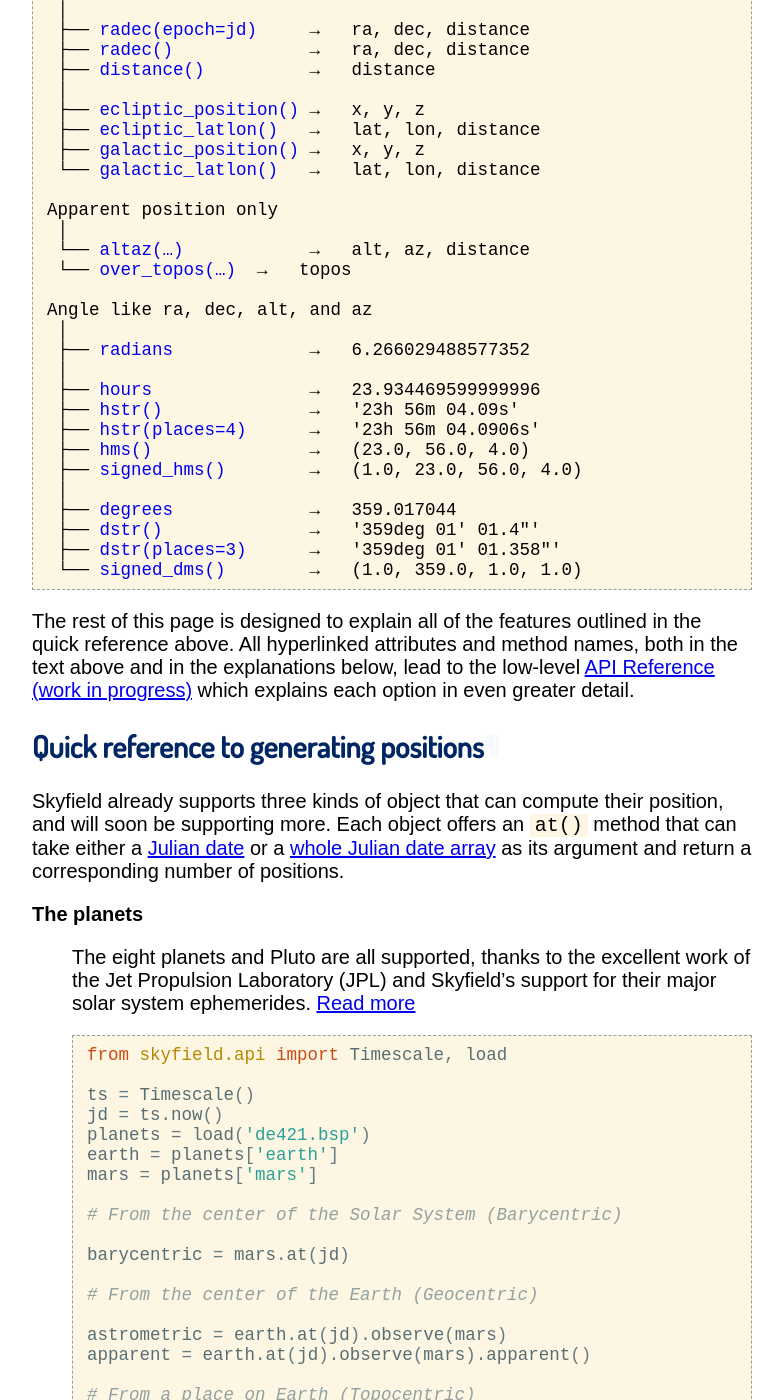
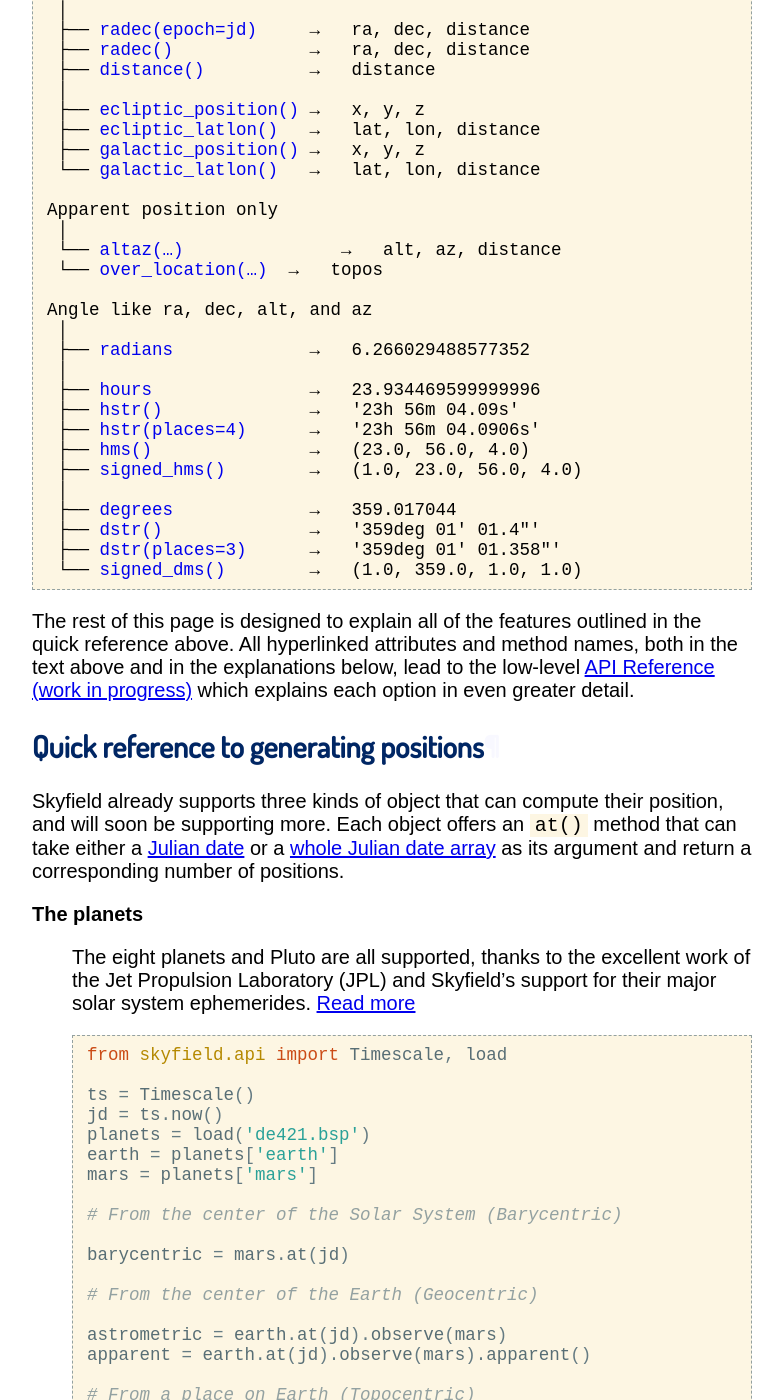
Before and after one commit to skyfielders/python-skyfield, a Sphinx documentation site: the page built from skyfield/documentation/positions.rst, in a window 1280 px wide and 1400 px high, scrolled down 634 px. Shown: the whole window, without its empty margins (248-1031 px from the left). Built offline with Sphinx 7.4.7, drawn with Linux system fonts in a browser that asks for light colours; some of the changed text lies outside the part shown.

Commit message:
rename over_topos() to over_location()
Conflicts:
	skyfield/sgp4lib.py

```diff
--- a/skyfield/documentation/earth-satellites.rst
+++ b/skyfield/documentation/earth-satellites.rst
@@ -98,7 +98,7 @@
 
 .. testcode::
 
-    topos = sat.over_topos(JulianDate(utc=tup))
+    topos = sat.over_location(JulianDate(utc=tup))
 
     print(topos.latitude)
     print(topos.longitude)
--- a/skyfield/documentation/positions.rst
+++ b/skyfield/documentation/positions.rst
@@ -44,8 +44,8 @@
 
     Apparent position only
      │
-     └── `altaz(…) <api.html#skyfield.positionlib.Apparent.altaz>`_            →   alt, az, distance
-     └── `over_topos(…) <api.html#skyfield.positionlib.Apparent.over_topos>`_  →   topos
+     └── `altaz(…) <api.html#skyfield.positionlib.Apparent.altaz>`_               →   alt, az, distance
+     └── `over_location(…) <api.html#skyfield.positionlib.Apparent.over_topos>`_  →   topos
 
     Angle like ra, dec, alt, and az
      │
@@ -117,7 +117,7 @@
 
     # Earth location where in zenith at date
 
-    topos = apparent.over_topos()
+    topos = apparent.over_location()
 
 **The stars**
   Stars and other fixed objects with catalog coordinates
@@ -180,7 +180,7 @@
 
     # Earth location over which the satellite will be
 
-    topos = satellite.over_topos(jd)
+    topos = satellite.over_location(jd)
 
 Read :doc:`time` for more information
 about how to build dates and pass them to planets and satellites
```
Also changed, not shown: 2 other files.
